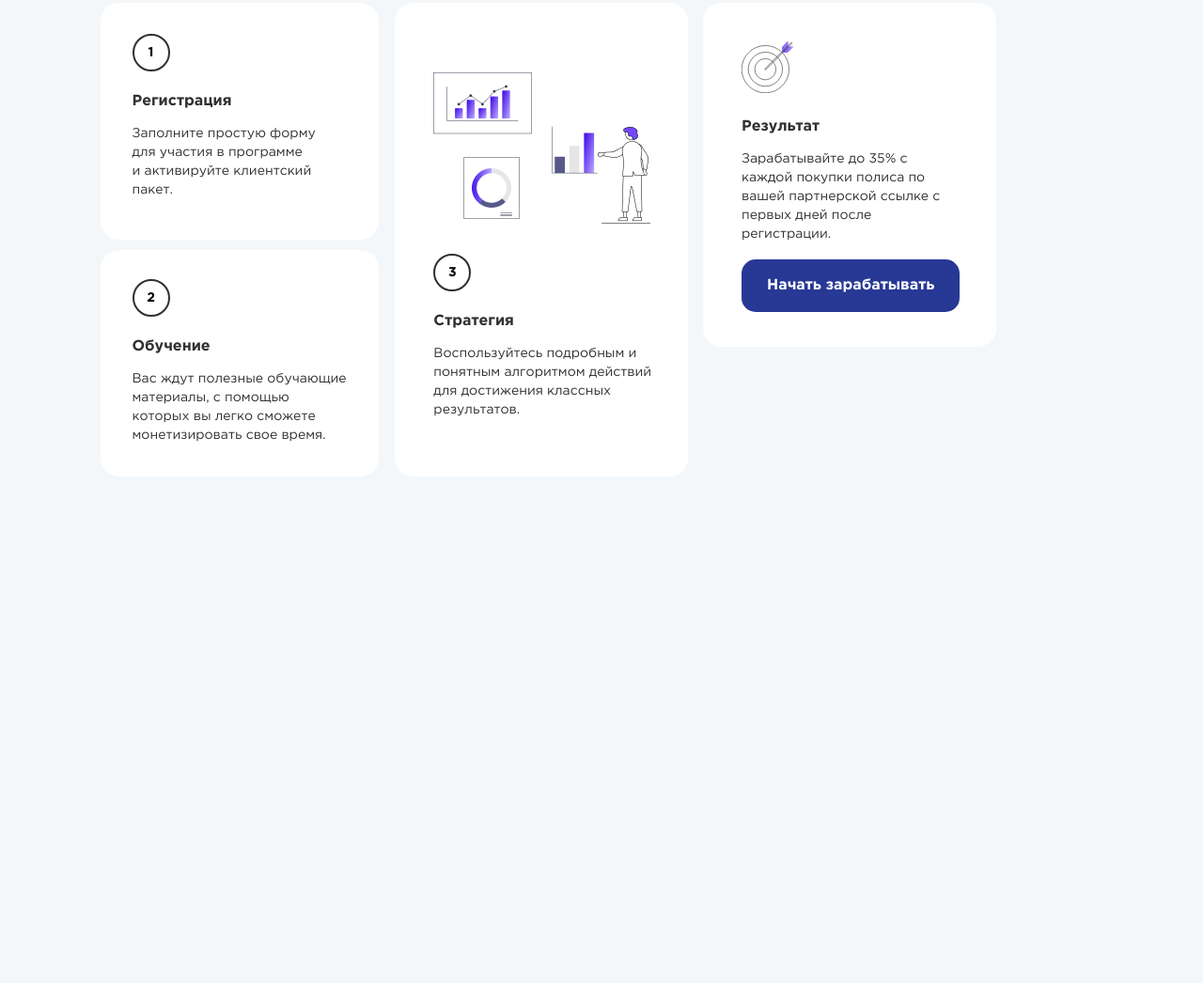
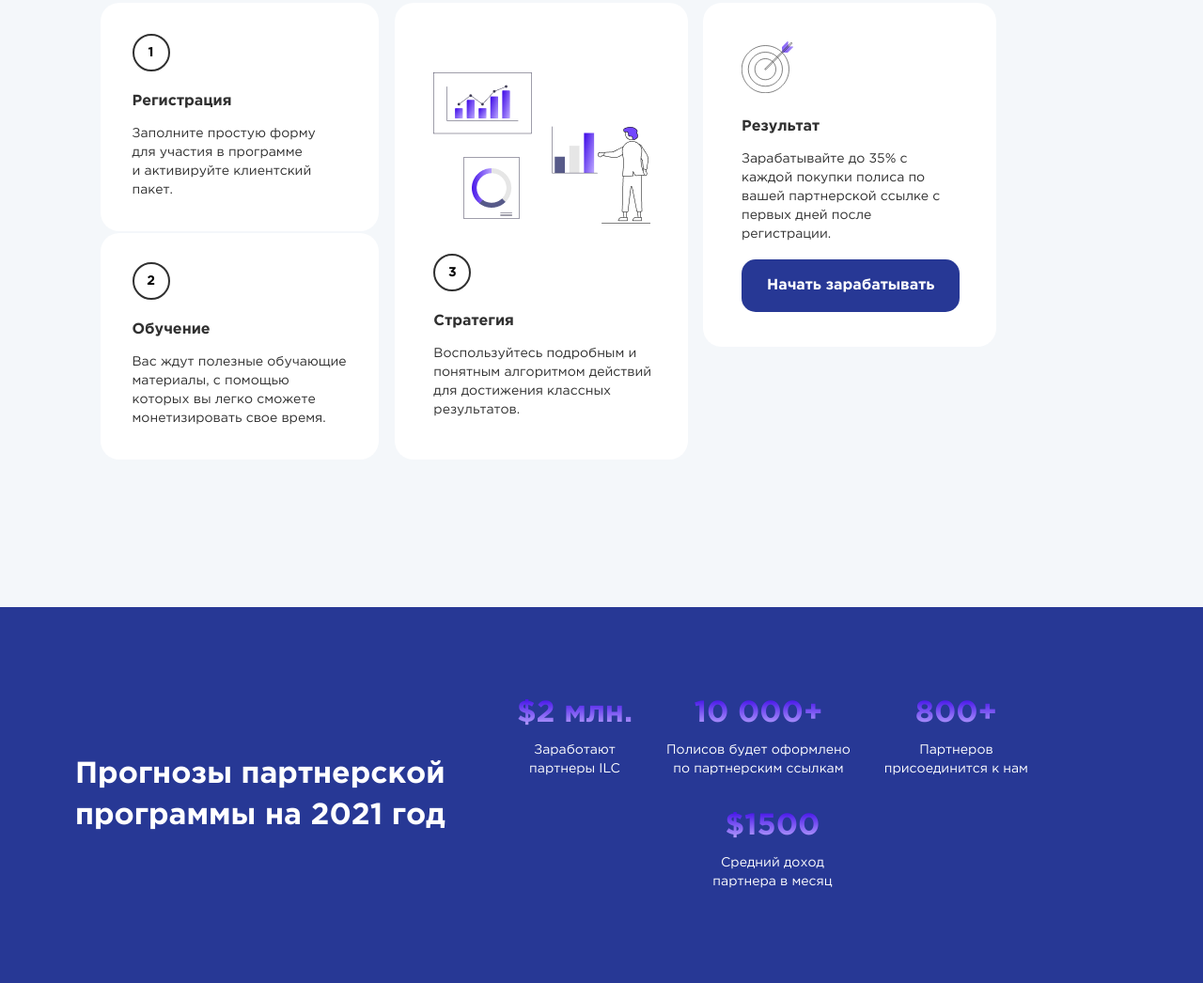
Before and after one commit to arima-w/International-Legal-Center, a plain HTML site: page src/index.html in a window 1280 px wide. Shown: the part 7179-8225 px from the top of the page at 94% size. Before the commit the page ends 7686 px from the top, so only its background shows below. Drawn offline with Linux system fonts and the light colour scheme.

Commit message:
Банер готов

```diff
--- a/src/blocks/media.css
+++ b/src/blocks/media.css
@@ -68,6 +68,11 @@
 
     .advantages__content-list {
         margin-top: 10px;
+    }
+
+    .forecasts {
+        flex-direction: column;
+        row-gap: 30px;
     }
 }
 
@@ -143,6 +148,14 @@
         justify-content: center;
         flex-wrap: wrap;
     }
+
+    .forecasts {
+        padding-block: 45px;
+    }
+
+    .forecasts__list {
+        padding-right: 0;
+    }
 }
 
 @media (width <= 700px) {
@@ -178,6 +191,11 @@
     .baner {
         padding-bottom: 35px;
     }
+
+    .forecasts__title {
+        text-align: center;
+        text-wrap: wrap;
+    }
 }
 
 @media (width <= 600px) {
@@ -200,6 +218,8 @@
         row-gap: 30px;
     }
 
+
+
 }
 
 @media (width <= 565px) {
--- a/src/blocks/style.css
+++ b/src/blocks/style.css
@@ -756,6 +756,7 @@
     display: flex;
     flex-direction: column;
     align-items: center;
+    padding-bottom: 80px;
 }
 
 .beginning__title {
@@ -767,7 +768,6 @@
 
 .beginning__grid {
     width: 1067px;
-    height: 504px;
     margin-top: 44px;
     display: grid;
     grid-template-columns: 1.4fr 1.5fr 2fr;
@@ -864,3 +864,57 @@
     height: 56px;
     margin-top: 17px;
 }
+
+.forecasts {
+    width: 100%;
+    padding-block: 98px;
+    background-color: var(--button-bg-color);
+    margin-top: 77px;
+    display: flex;
+    flex-direction: row;
+    align-items: center;
+    padding-inline: 80px;
+    justify-content: space-between;
+}
+
+.forecasts__title {
+    color: var(--light-color);
+    font-size: 32px;
+    font-weight: 900;
+    line-height: 44px;
+    text-wrap: nowrap;
+}
+
+.forecasts__list {
+    display: flex;
+    flex-direction: row;
+    padding-right: 30px;
+    gap: 36px;
+    flex-wrap: wrap;
+    justify-content: center;
+}
+
+.forecasts__item {
+    display: flex;
+    flex-direction: column;
+    align-items: center;
+    row-gap: 14px;
+}
+
+.forecasts__item-title {
+    font-size: 32px;
+    font-weight: 900;
+    background-image: linear-gradient(#4614E8, #BCA7FF);
+    color: transparent;
+    background-clip: text;
+    -webkit-background-clip: text;
+}
+
+.forecasts__item-text {
+    font-size: 14px;
+    font-weight: 400;
+    color: var(--light-color);
+    text-align: center;
+    vertical-align: middle;
+    line-height: 20px;
+}
--- a/src/index.html
+++ b/src/index.html
@@ -624,6 +624,28 @@
                 </div>
             </div>
         </section>
+
+        <section class="forecasts">
+            <h2 class="forecasts__title">Прогнозы партнерской <br>программы на 2021 год</h2>
+            <ul class="forecasts__list">
+                <li class="forecasts__item">
+                    <h3 class="forecasts__item-title">$2 млн.</h3>
+                    <p class="forecasts__item-text">Заработают <br> партнеры ILC</p>
+                </li>
+                <li class="forecasts__item">
+                    <h3 class="forecasts__item-title">10 000+</h3>
+                    <p class="forecasts__item-text">Полисов будет оформлено <br> по партнерским ссылкам</p>
+                </li>
+                <li class="forecasts__item">
+                    <h3 class="forecasts__item-title">800+</h3>
+                    <p class="forecasts__item-text">Партнеров <br> присоединится к нам</p>
+                </li>
+                <li class="forecasts__item">
+                    <h3 class="forecasts__item-title">$1500</h3>
+                    <p class="forecasts__item-text">Средний доход <br> партнера в месяц</p>
+                </li>
+            </ul>
+        </section>
     </main>
 </body>
 </html>
```
